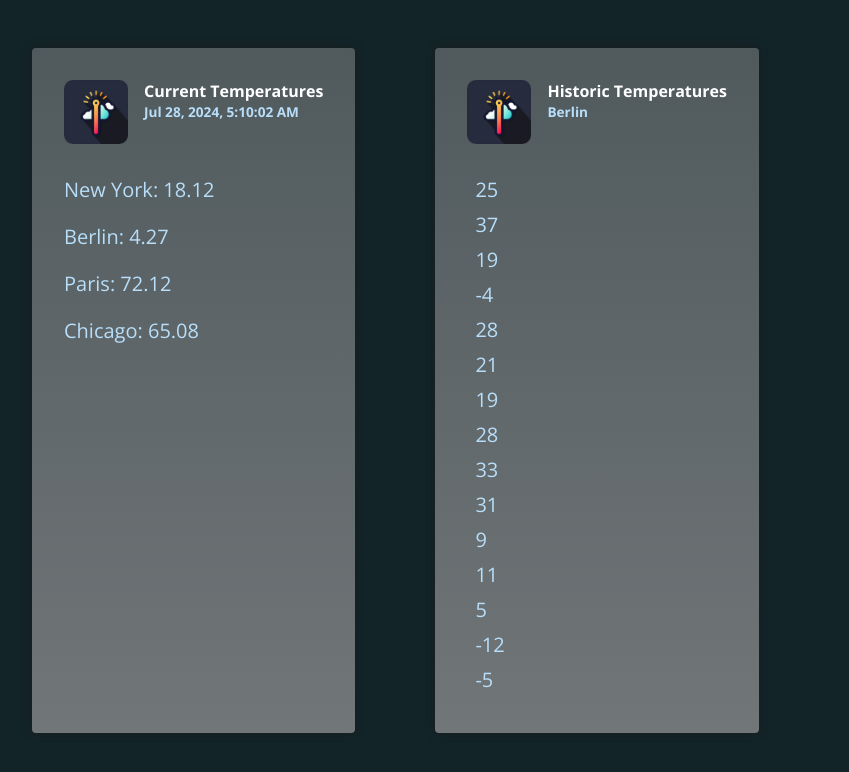
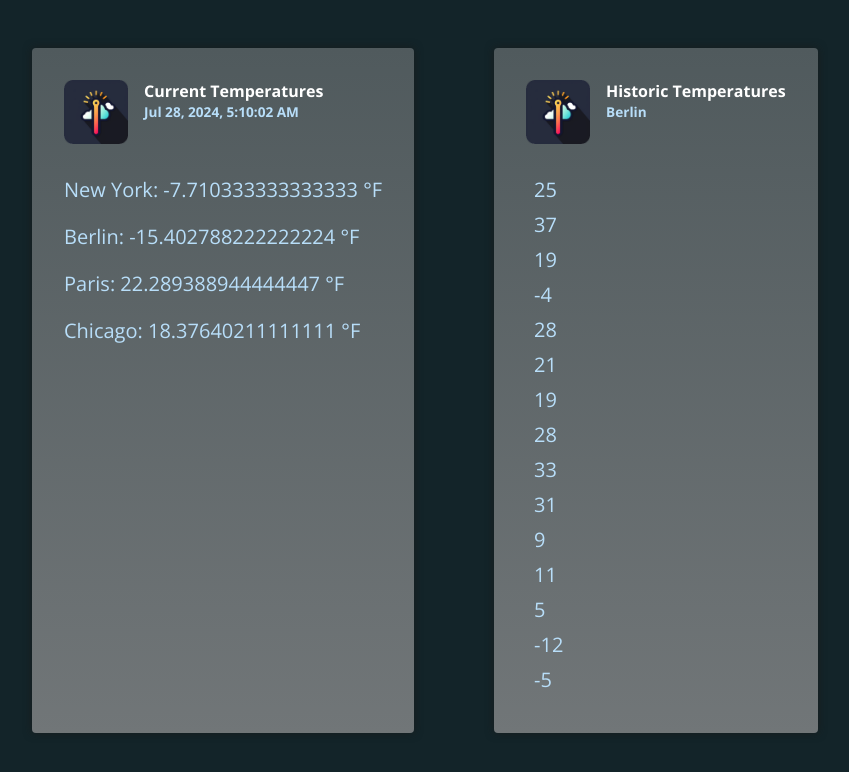
Before and after one commit to Wong0790/angular-pipes, an Angular app: page / in a window 1280 px wide. Shown: the top 772 px of the page, without its empty margins (168-1017 px from the left). Built offline with nearby package versions, Linux system fonts and the light colour scheme.

Commit message:
Temperature cutom pipe

```diff
--- a/src/app/app.component.html
+++ b/src/app/app.component.html
@@ -7,10 +7,14 @@
         <p>{{ currentDate | date : "medium" }}</p>
       </div>
     </header>
-    <p>New York: {{ currentTemperaturs.newYork | number : "1.2-2" }}</p>
-    <p>Berlin: {{ currentTemperaturs.berlin | number : "1.2-2" }}</p>
-    <p>Paris: {{ currentTemperaturs.paris | number : "1.2-2" }}</p>
-    <p>Chicago: {{ currentTemperaturs.chicago | number : "1.2-2" }}</p>
+    <p>
+      New York: {{ currentTemperaturs.newYork | temperature : "fah" : "cel" }}
+    </p>
+    <p>Berlin: {{ currentTemperaturs.berlin | temperature : "fah" : "cel" }}</p>
+    <p>Paris: {{ currentTemperaturs.paris | temperature : "fah" : "cel" }}</p>
+    <p>
+      Chicago: {{ currentTemperaturs.chicago | temperature : "fah" : "cel" }}
+    </p>
   </article>
 
   <article class="temperatures">
--- a/src/app/app.component.ts
+++ b/src/app/app.component.ts
@@ -1,10 +1,11 @@
 import { Component } from '@angular/core';
 import { DatePipe, DecimalPipe } from '@angular/common';
+import { TemperaturePipe } from './temperature.pipe';
 
 @Component({
   selector: 'app-root',
   standalone: true,
-  imports: [DatePipe, DecimalPipe],
+  imports: [DatePipe, DecimalPipe, TemperaturePipe],
   templateUrl: './app.component.html',
 })
 export class AppComponent {
--- /dev/null
+++ b/src/app/temperature.pipe.ts
@@ -0,0 +1,39 @@
+import { Pipe, PipeTransform } from '@angular/core';
+
+@Pipe({
+  name: 'temperature',
+  standalone: true,
+})
+export class TemperaturePipe implements PipeTransform {
+  transform(
+    value: string | number,
+    inputType: 'cel' | 'fah',
+    outputType?: 'cel' | 'fah'
+  ): string {
+    let val: number;
+    let outputTemp: number;
+    let symbol: '°C' | '°F';
+
+    if (typeof value === 'string') {
+      val = parseFloat(value);
+    } else {
+      val = value;
+    }
+
+    if (inputType === 'cel' && outputType === 'fah') {
+      outputTemp = val * (9 / 5) + 32;
+    } else if (inputType === 'fah' && outputType === 'cel') {
+      outputTemp = (val - 32) * (5 / 9);
+    } else {
+      outputTemp = val;
+    }
+
+    if (!outputType) {
+      symbol = inputType === 'cel' ? '°C' : '°F';
+    } else {
+      symbol = inputType === 'cel' ? '°C' : '°F';
+    }
+
+    return `${outputTemp} ${symbol}`;
+  }
+}
```
Also changed, not shown: 1 other file (tests, documents, lock files or other folders).
